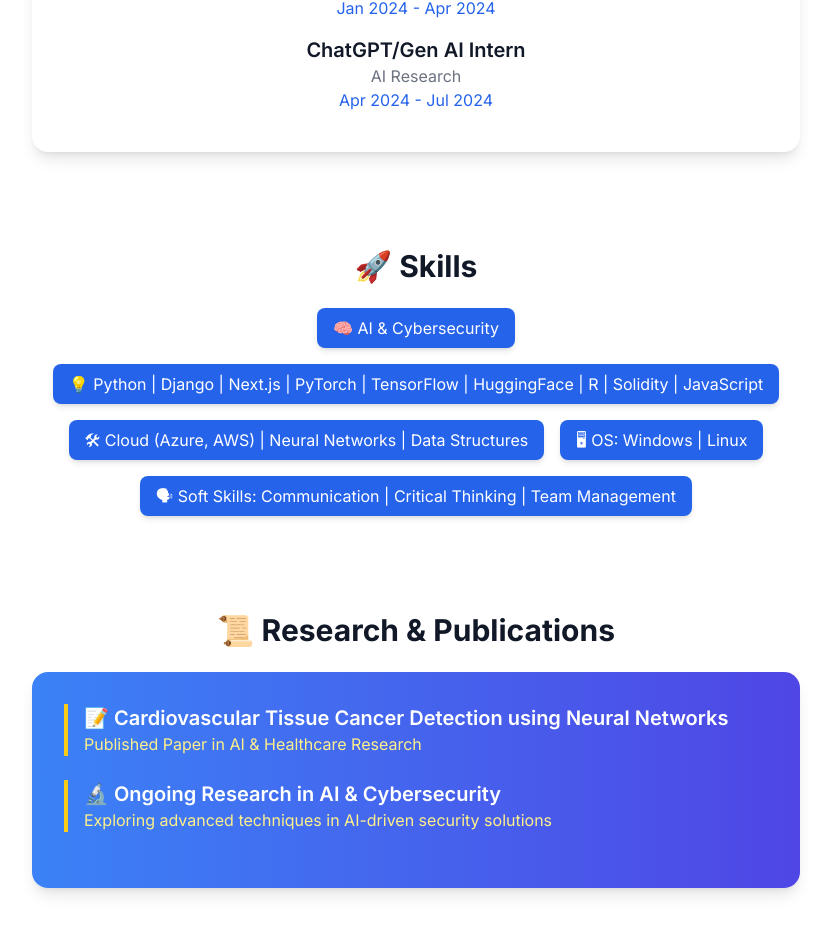
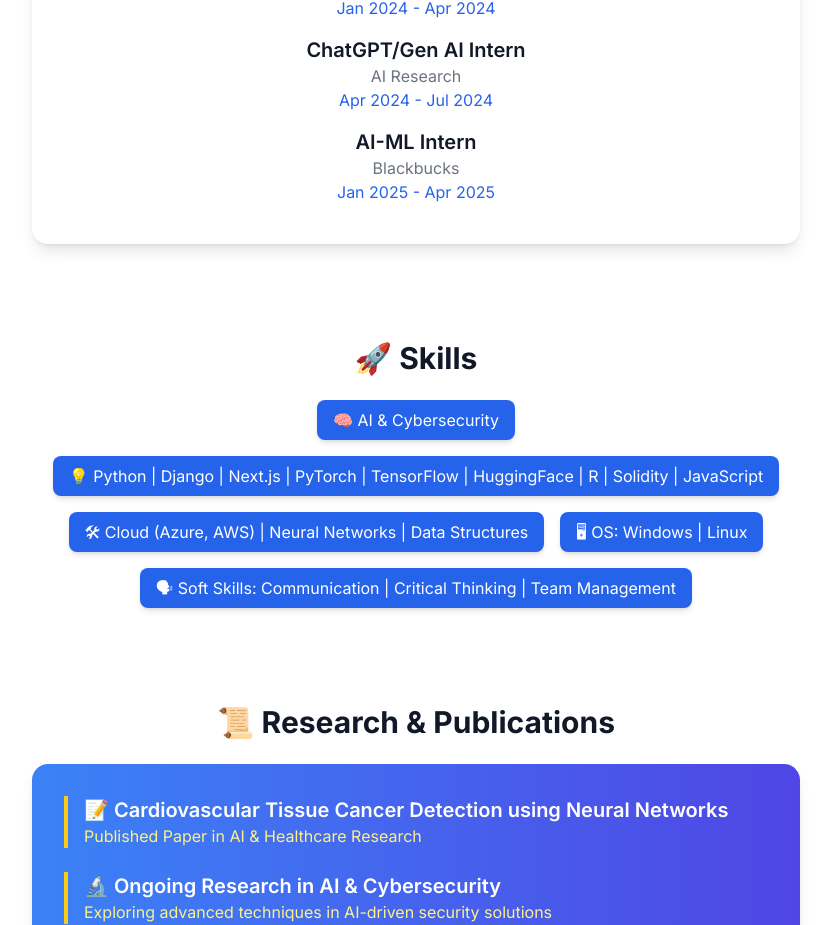
Before and after one commit to MogasalaHemagiri/my-portfolio, a Next.js app: page / in a window 1280 px wide. Shown: the part 1512-2437 px from the top of the page, without its empty margins (224-1055 px from the left). Built offline with nearby package versions, Linux system fonts and the light colour scheme.

Commit message:
Update Experience.js

```diff
--- a/components/Experience.js
+++ b/components/Experience.js
@@ -12,6 +12,11 @@ const Experience = () => {
       role: "ChatGPT/Gen AI Intern",
       company: "AI Research",
       year: "Apr 2024 - Jul 2024",
+    },
+    {
+      role: "AI-ML Intern",
+      company: "Blackbucks",
+      year: "Jan 2025 - Apr 2025",
     },
   ];
 
```
